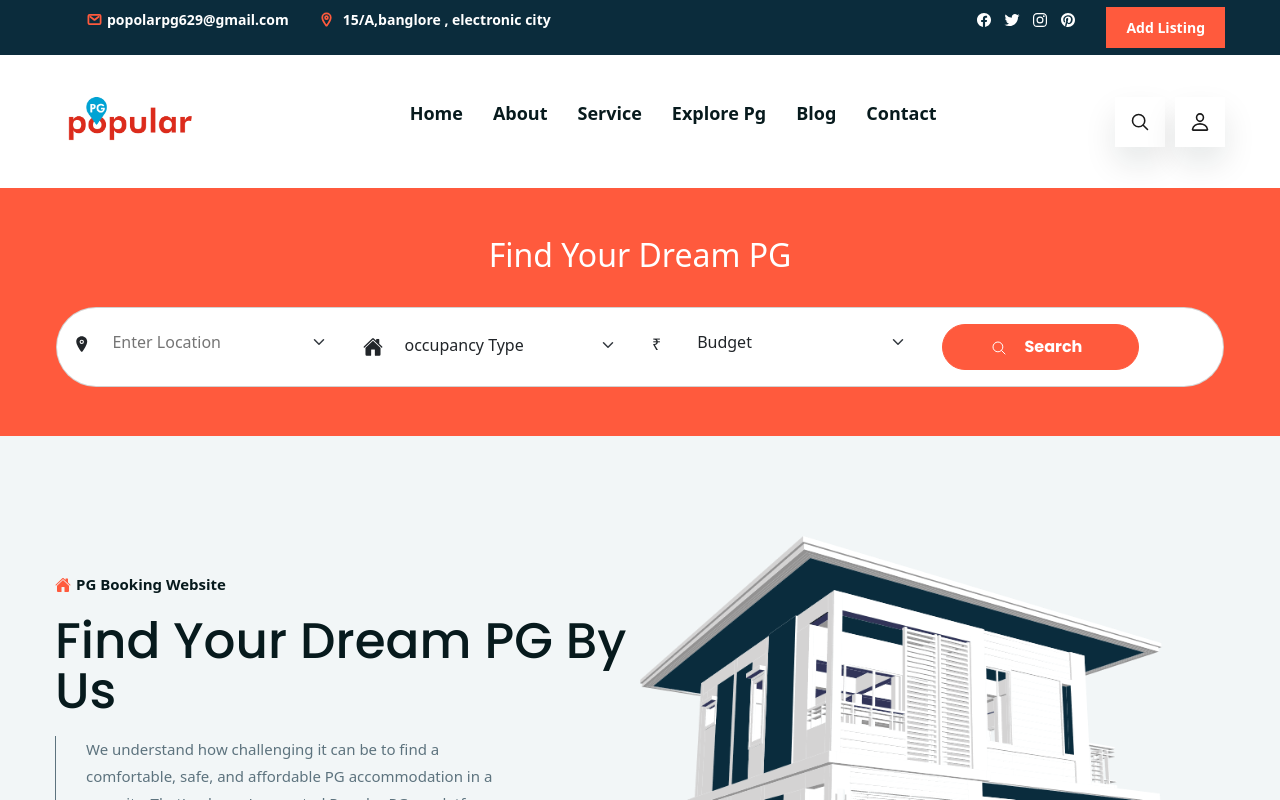
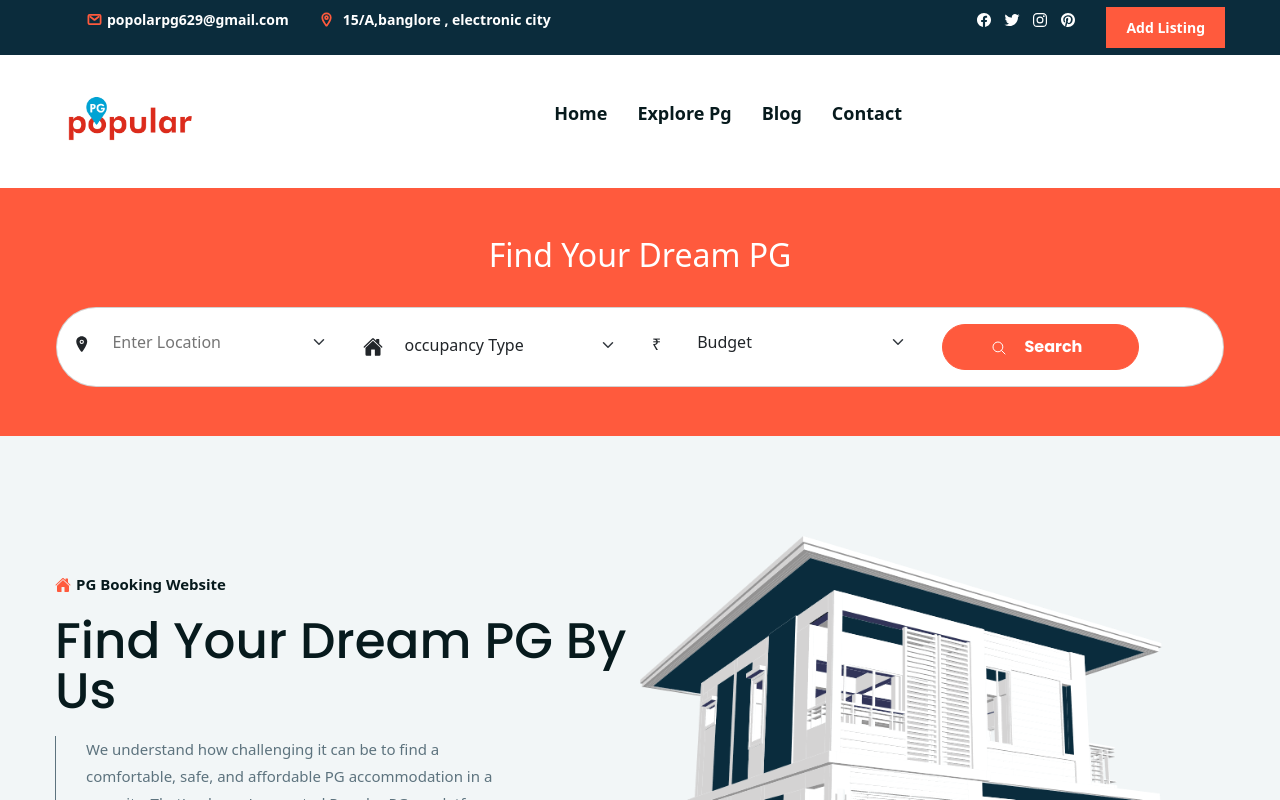
Before and after one commit to HariKarumuri/popularpg2.0, a React (Create React App) app: page / in a window 1280 px wide. Shown: the top 800 px of the page. Built offline with nearby package versions, Linux system fonts and the light colour scheme.

Commit message:
nav bar edit !

```diff
--- a/src/components/navBar/NavBar.js
+++ b/src/components/navBar/NavBar.js
@@ -50,16 +50,16 @@ return (
               Home
             </Link>
           </li>
-          <li>
+          {/* <li>
             <Link to="/about" className="navbar-link" onClick={closeNavbar}>
               About
             </Link>
-          </li>
-          <li>
+          </li> */}
+          {/* <li>
             <Link to="/service" className="navbar-link" onClick={closeNavbar}>
               Service
             </Link>
-          </li>
+          </li> */}
           <li>
             <Link to="/listings" className="navbar-link" onClick={closeNavbar}>
               Explore Pg
@@ -80,14 +80,14 @@ return (
     </nav>
 
     <div className="header-bottom-actions">
-      <button className="header-bottom-actions-btn" aria-label="Search">
+      {/* <button className="header-bottom-actions-btn" aria-label="Search">
         <ion-icon name="search-outline"></ion-icon>
         <span>Search</span>
       </button>
       <button className="header-bottom-actions-btn" aria-label="Profile">
         <ion-icon name="person-outline"></ion-icon>
         <span>Profile</span>
-      </button>
+      </button> */}
 
       <button
         className="header-bottom-actions-btn"
```
